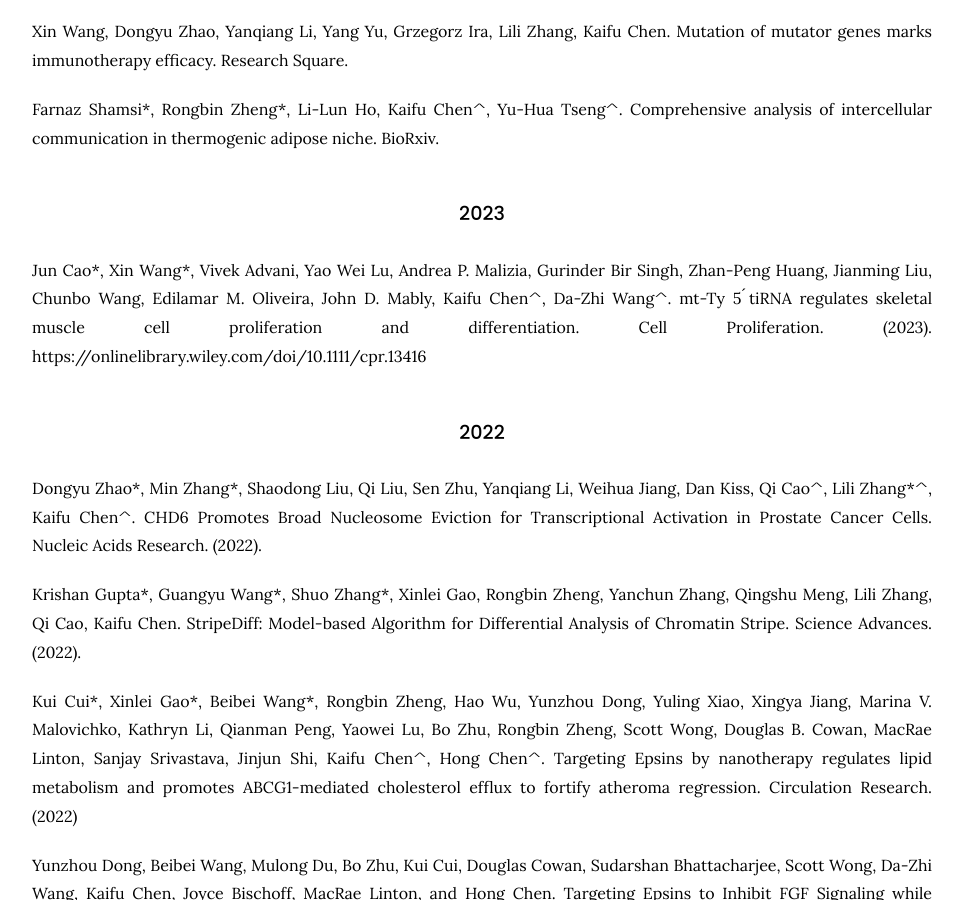
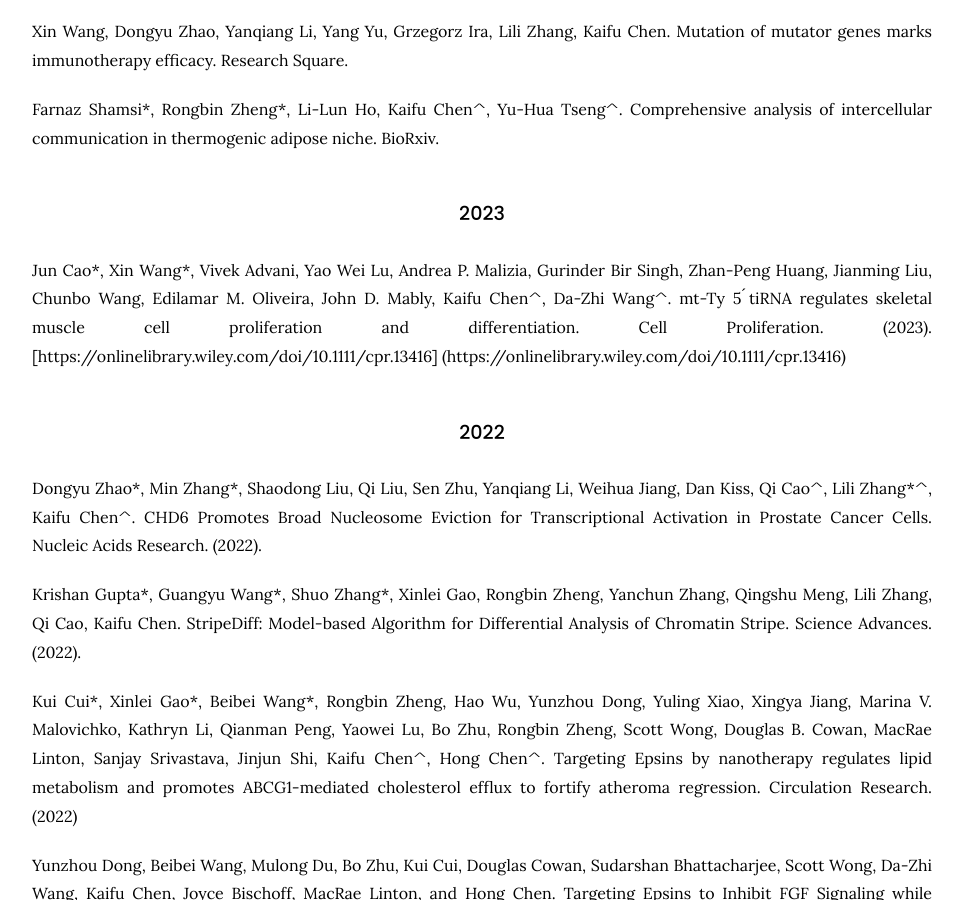
Before and after one commit to kaifuchenlab/kaifuchenlab.github.io, a Jekyll site: the page built from 3.publication/index.md, in a window 1280 px wide and 900 px high, scrolled down 449 px. Shown: the whole window, without its empty margins (158-1121 px from the left). Built offline with Jekyll 4.4.1, drawn with Linux system fonts in a browser that asks for light colours; part of the change alters nothing that is shown.

Commit message:
Update index.md

```diff
--- a/3.publication/index.md
+++ b/3.publication/index.md
@@ -23,7 +23,7 @@ BioRxiv.
 ### 2023
 
 Jun Cao\*, Xin Wang\*, Vivek Advani, Yao Wei Lu, Andrea P. Malizia, Gurinder Bir Singh, Zhan-Peng Huang, Jianming Liu, Chunbo Wang, Edilamar M. Oliveira, John D. Mably, Kaifu Chen^, Da-Zhi Wang^. mt-Ty 5 ́tiRNA regulates skeletal muscle cell proliferation and differentiation. Cell Proliferation. (2023).
-https://onlinelibrary.wiley.com/doi/10.1111/cpr.13416
+[https://onlinelibrary.wiley.com/doi/10.1111/cpr.13416] (https://onlinelibrary.wiley.com/doi/10.1111/cpr.13416)
 
 ### 2022
 
```
